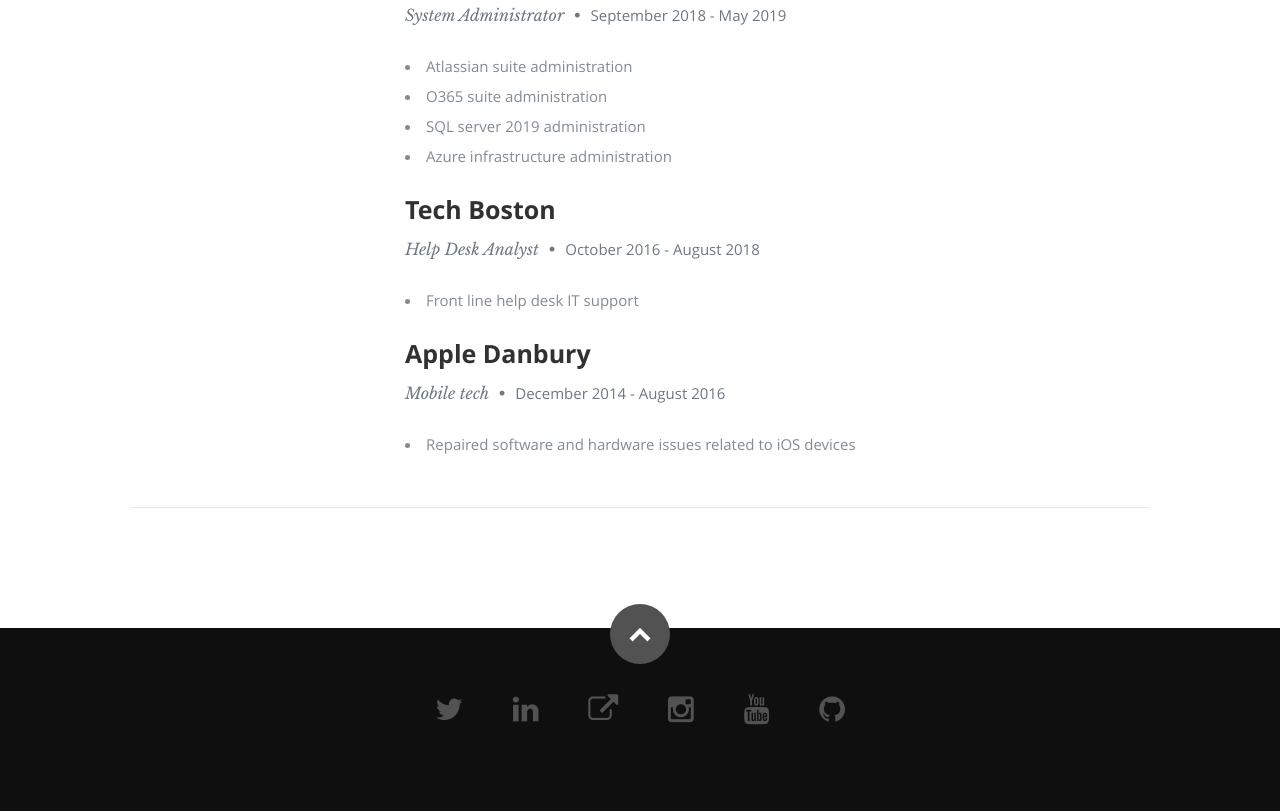
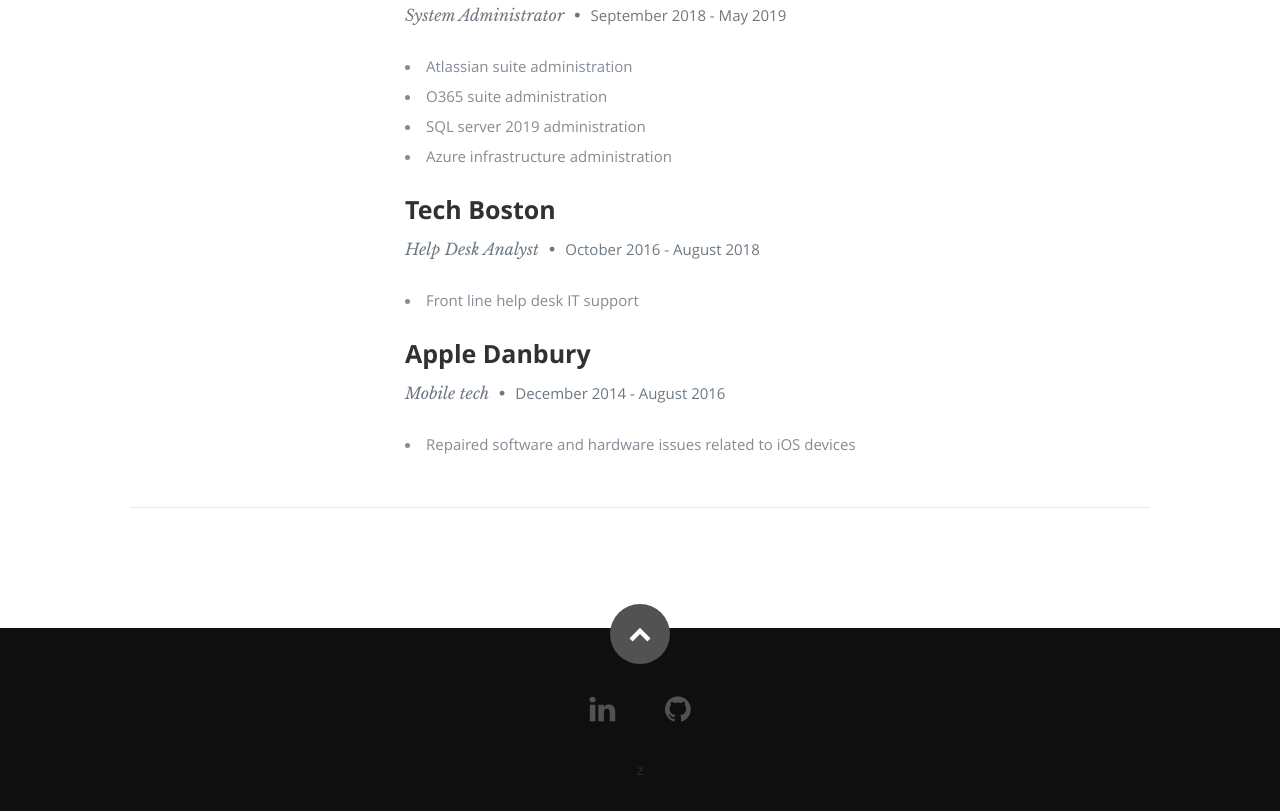
Before and after one commit to japxeet/Azure-Resume, a plain HTML site: page frontend/index.html in a window 1280 px wide. Shown: the part 1956-2767 px from the top of the page. Drawn offline with nearby package versions, Linux system fonts and the light colour scheme.

Commit message:
made changes to social links

```diff
--- a/frontend/index.html
+++ b/frontend/index.html
@@ -264,13 +264,13 @@
          <div class="twelve columns">
 
             <ul class="social-links">
-               <li><a href="https://twitter.com/madebygps"><i class="fa fa-twitter"></i></a></li>
-               <li><a href="https://linkedin.com/in/gwyneth-pena"><i class="fa fa-linkedin"></i></a></li>
-               <li><a href="https://madebygps.com"><i class="fa fa-external-link"></i></a></li>
-               <li><a href="https://instagram.com/madebygps"><i class="fa fa-instagram"></i></a></li>
-               <li><a href="https://youtube.com/madebygps"><i class="fa fa-youtube"></i></a></li>
-               <li><a href="https://github.com/madebygps/cgc-azure-resume"><i class="fa fa-github"></i></a></li>
-            </ul>
+
+               <li><a href="https://au.linkedin.com/in/japneet-singh-3b24482aa"><i class="fa fa-linkedin"></i></a></li>
+
+
+
+               <li><a href="https://github.com/japxeet/Azure-Resume"><i class="fa fa-github"></i></a></li>
+            </ul>z
 
 
 
```
